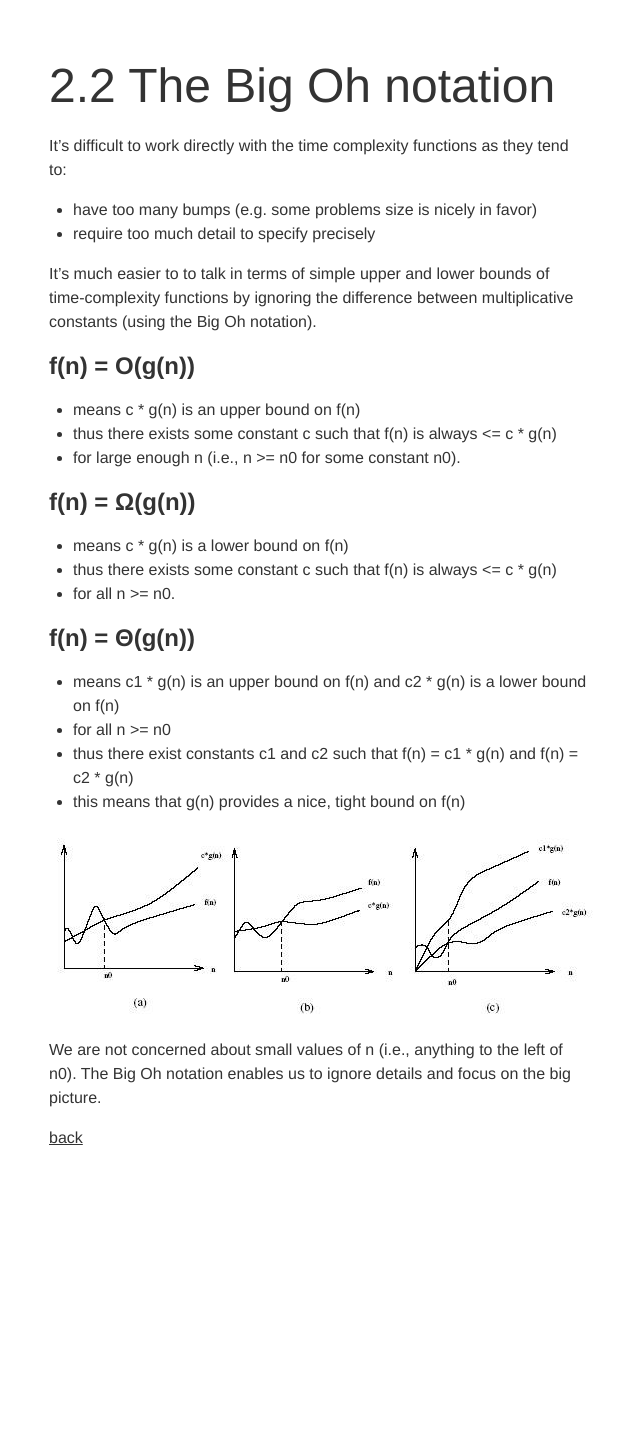
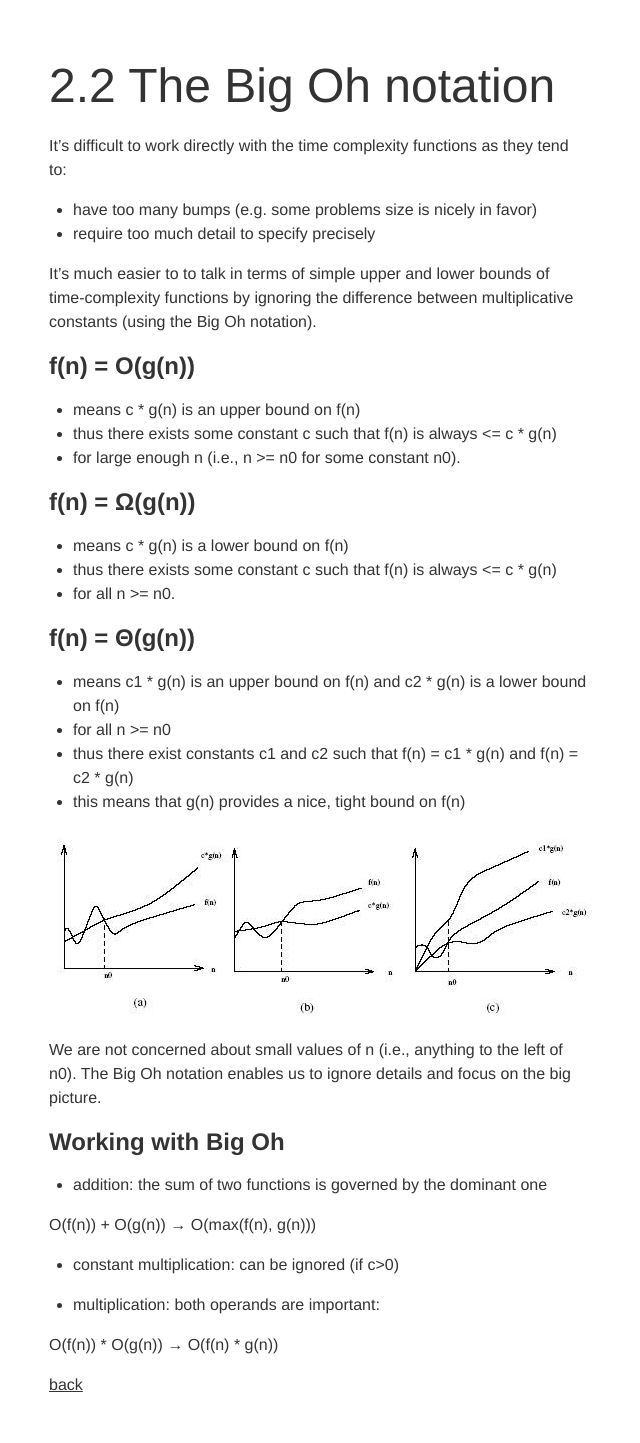
Before and after one commit to csabapalfi/algorithm-design-manual, a Jekyll site: the page built from _posts/2013-01-17-2.2-the_big_oh_notation.md, in a window 1280 px wide. Shown: the whole page, without its empty margins (111-751 px from the left). Built offline with Jekyll 4.4.1, drawn with Linux system fonts in a browser that asks for light colours; before the commit the page ends 1196 px from its top, so only the background shows below that.

Commit message:
added notes for 2.4 working with big oh

```diff
--- a/_posts/2013-01-17-2.2-the_big_oh_notation.md
+++ b/_posts/2013-01-17-2.2-the_big_oh_notation.md
@@ -28,3 +28,15 @@ It's much easier to to talk in terms of simple upper and lower bounds of time-co
 ![image](images/2.2-big_oh_notation.jpg)
 
 We are not concerned about small values of n (i.e., anything to the left of n0). The Big Oh notation enables us to ignore details and focus on the big picture.
+
+## Working with Big Oh
+
+* addition: the sum of two functions is governed by the dominant one
+
+O(f(n)) + O(g(n)) → O(max(f(n), g(n)))
+
+* constant multiplication: can be ignored (if c>0)
+
+* multiplication: both operands are important:
+
+O(f(n)) * O(g(n)) → O(f(n) * g(n))
```
